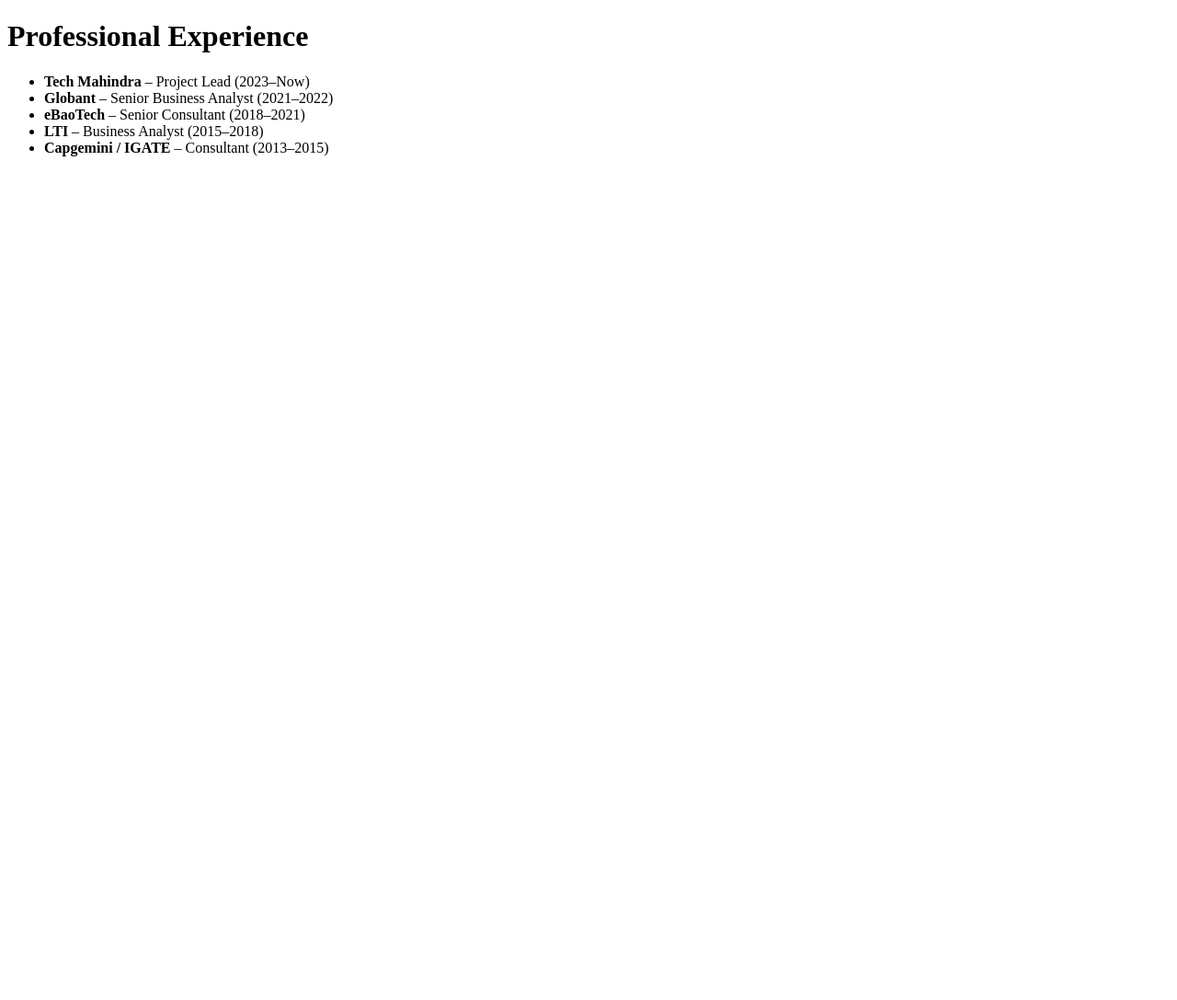
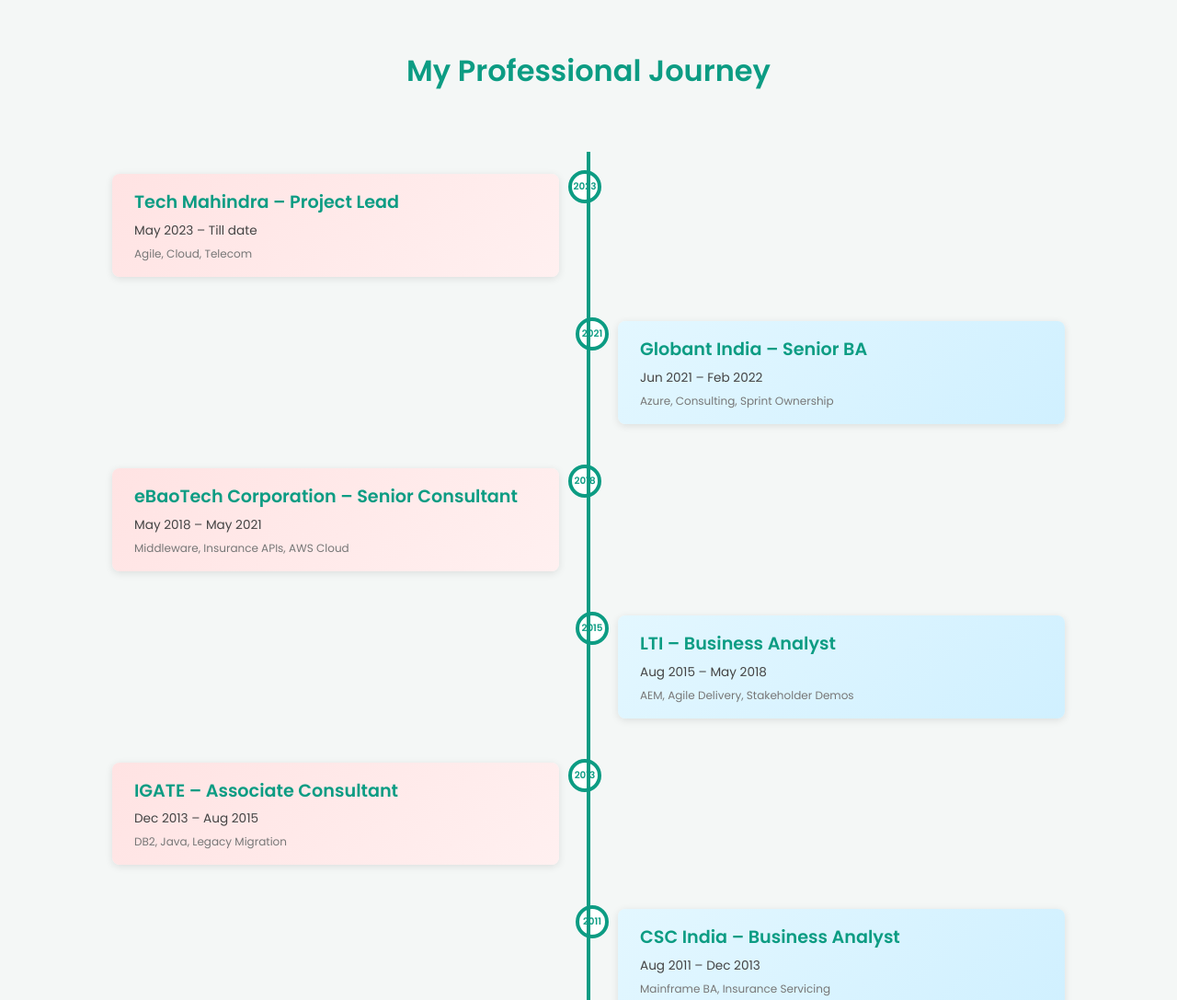
Before and after one commit to pujaz0941/azadpujari.github.io, a plain HTML site: page experience.html in a window 1280 px wide. Shown: the top 1087 px of the page at 92% size. Before the commit the page ends 800 px from the top, so only its background shows below. Drawn offline with Linux system fonts and the light colour scheme.

Commit message:
Update experience.html

```diff
--- a/experience.html
+++ b/experience.html
@@ -1,14 +1,38 @@
 <!DOCTYPE html>
-<html>
-<head><title>Experience</title></head>
+<html lang="en">
+<head>
+  <meta charset="UTF-8">
+  <title>Professional Timeline</title>
+  <link href="https://fonts.googleapis.com/css2?family=Poppins:wght@400;600&display=swap" rel="stylesheet">
+  <link rel="stylesheet" href="style.css">
+  <script>
+    document.addEventListener("DOMContentLoaded", function () {
+      const entries = document.querySelectorAll(".timeline-entry");
+      const observer = new IntersectionObserver(
+        (entriesList) => {
+          entriesList.forEach((entry) => {
+            if (entry.isIntersecting) {
+              entry.target.classList.add("visible");
+              observer.unobserve(entry.target);
+            }
+          });
+        },
+        { threshold: 0.1 }
+      );
+      entries.forEach((entry) => observer.observe(entry));
+    });
+  </script>
+</head>
 <body>
-  <h1>Professional Experience</h1>
-  <ul>
-    <li><strong>Tech Mahindra</strong> – Project Lead (2023–Now)</li>
-    <li><strong>Globant</strong> – Senior Business Analyst (2021–2022)</li>
-    <li><strong>eBaoTech</strong> – Senior Consultant (2018–2021)</li>
-    <li><strong>LTI</strong> – Business Analyst (2015–2018)</li>
-    <li><strong>Capgemini / IGATE</strong> – Consultant (2013–2015)</li>
-  </ul>
+  <h1>My Professional Journey</h1>
+  <div class="timeline">
+    <div class="timeline-entry left"><div class="circle">2023</div><div class="content"><h3>Tech Mahindra – Project Lead</h3><p>May 2023 – Till date</p><p style="font-size: 0.75em; color: #777;">Agile, Cloud, Telecom</p></div></div>
+<div class="timeline-entry right"><div class="circle">2021</div><div class="content"><h3>Globant India – Senior BA</h3><p>Jun 2021 – Feb 2022</p><p style="font-size: 0.75em; color: #777;">Azure, Consulting, Sprint Ownership</p></div></div>
+<div class="timeline-entry left"><div class="circle">2018</div><div class="content"><h3>eBaoTech Corporation – Senior Consultant</h3><p>May 2018 – May 2021</p><p style="font-size: 0.75em; color: #777;">Middleware, Insurance APIs, AWS Cloud</p></div></div>
+<div class="timeline-entry right"><div class="circle">2015</div><div class="content"><h3>LTI – Business Analyst</h3><p>Aug 2015 – May 2018</p><p style="font-size: 0.75em; color: #777;">AEM, Agile Delivery, Stakeholder Demos</p></div></div>
+<div class="timeline-entry left"><div class="circle">2013</div><div class="content"><h3>IGATE – Associate Consultant</h3><p>Dec 2013 – Aug 2015</p><p style="font-size: 0.75em; color: #777;">DB2, Java, Legacy Migration</p></div></div>
+<div class="timeline-entry right"><div class="circle">2011</div><div class="content"><h3>CSC India – Business Analyst</h3><p>Aug 2011 – Dec 2013</p><p style="font-size: 0.75em; color: #777;">Mainframe BA, Insurance Servicing</p></div></div>
+<div class="timeline-entry left"><div class="circle">2007</div><div class="content"><h3>QA Source / bebo Tech – QA Analyst</h3><p>Apr 2007 – Apr 2009</p><p style="font-size: 0.75em; color: #777;">Manual Testing, QA Documentation</p></div></div>
+  </div>
 </body>
 </html>
```
